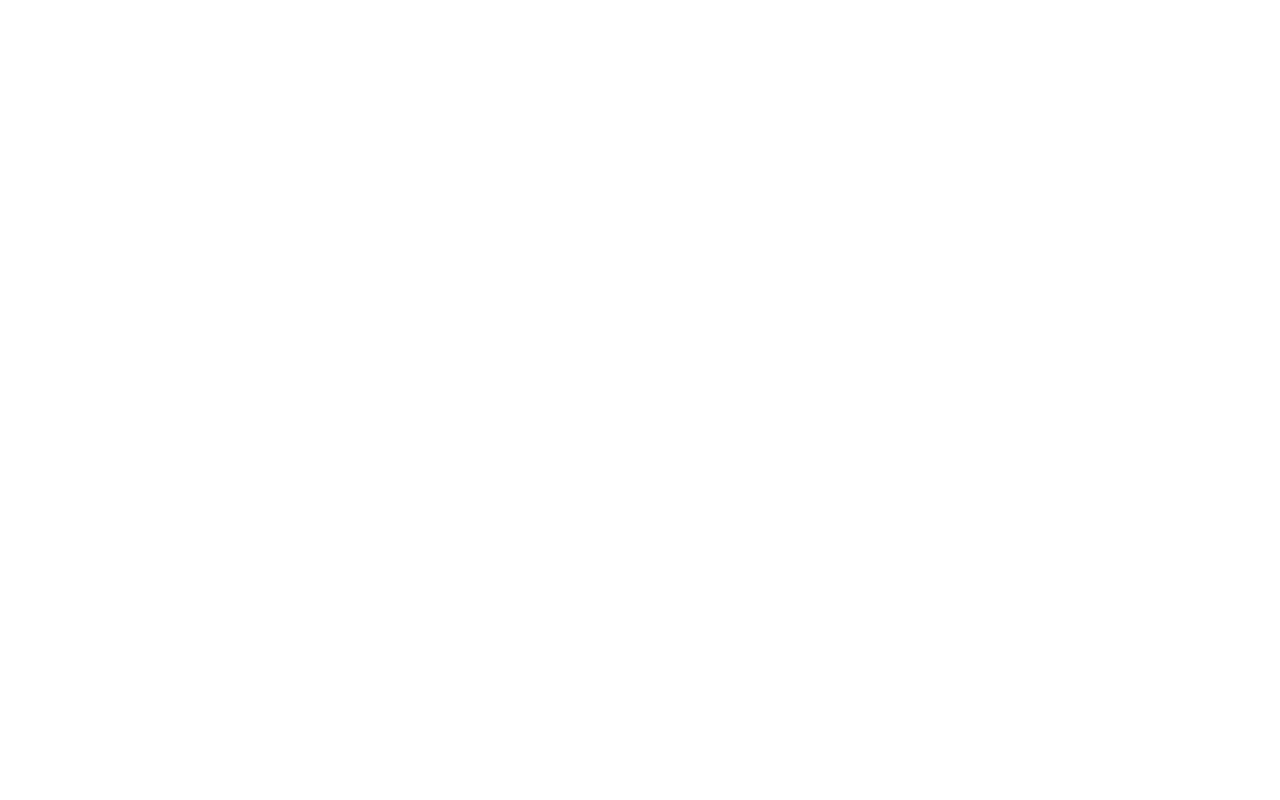
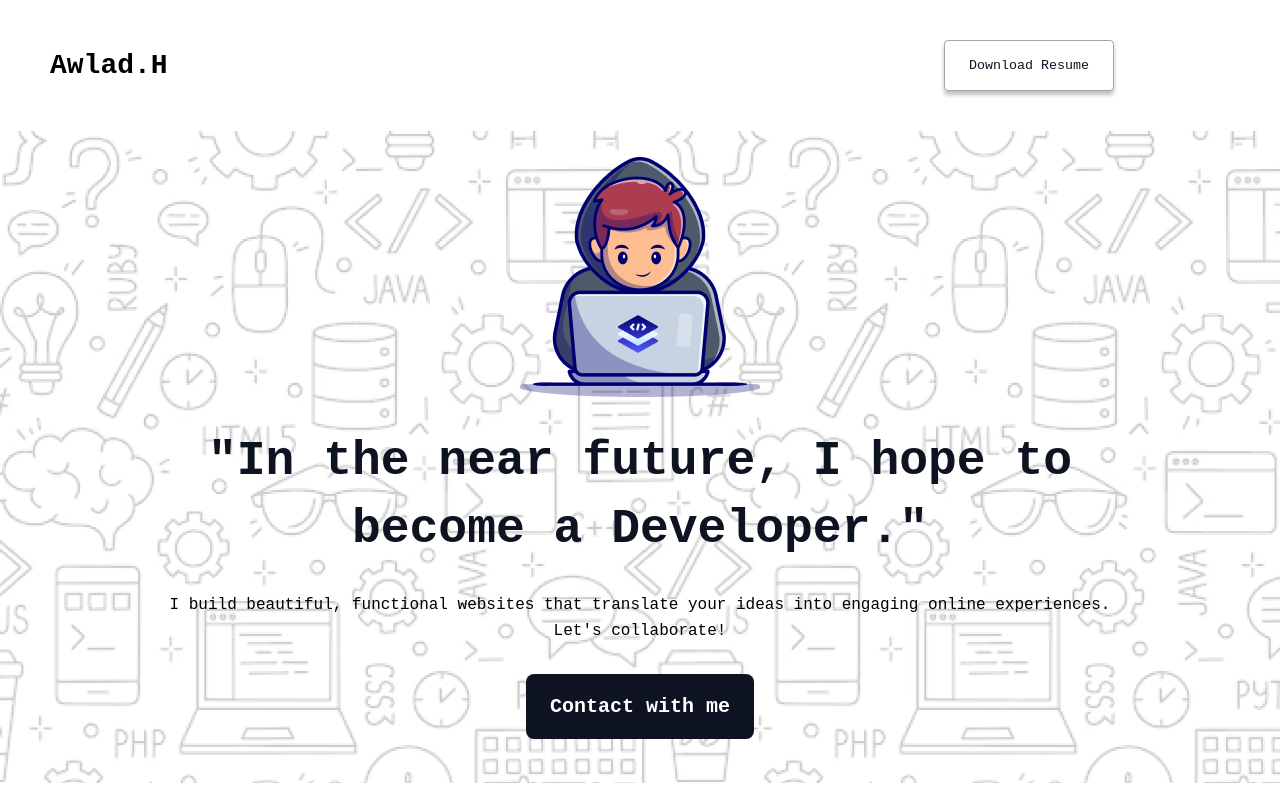
Before and after one commit to mizan360pro/b10a1-challenge, a plain HTML site: page index.html in a window 1280 px wide. Drawn offline with Linux system fonts and the light colour scheme; a web font is replaced by a local one.

Commit message:
NAV and Banner Section compleated

```diff
--- a/index.html
+++ b/index.html
@@ -4,8 +4,35 @@
     <meta charset="UTF-8">
     <meta name="viewport" content="width=device-width, initial-scale=1.0">
     <title>First Assignment - B10A1</title>
+    <link rel="stylesheet" href="/styles/styles.css">
+    <link rel="preconnect" href="https://fonts.googleapis.com">
+    <link rel="preconnect" href="https://fonts.gstatic.com" crossorigin>
+    <link href="https://fonts.googleapis.com/css2?family=Azeret+Mono:ital,wght@0,100..900;1,100..900&display=swap" rel="stylesheet">
 </head>
 <body>
+    <header>
+        <nav class="menu-bar">
+            <h1 class="logo">Awlad.H</h1>
+            <button class="btn-download">Download Resume</button>
+        </nav>
+        <div class="banner-bg">
+            <div class="banner">
+            <img class="banner-image" src="/images/Group.png" alt="Banner Developer Image">
+            <h1 class="banner-title">"In the near future, I hope to become a Developer."</h1>
+            <p class="banner-paragraph">I build beautiful, functional websites that translate your ideas into engaging online experiences. Let's collaborate!</p>
+            <button class="btn-banner">Contact with me</button>
+            </div>
+        </div>
+
+    </header>
+
+    <main>
+
+    </main>
+
+    <footer>
+
+    </footer>
 
 </body>
 </html>
--- a/styles/styles.css
+++ b/styles/styles.css
@@ -0,0 +1,90 @@
+
+.normal-font {
+  font-family: "Azeret Mono", monospace;
+  font-optical-sizing: auto;
+  font-weight: 400;
+  font-style: normal;
+}
+
+* {
+    margin: 0;
+    font-family: "Azeret Mono", monospace;
+}
+
+body {
+    width: 1440 px;
+}
+
+.menu-bar {
+    display: flex;
+    align-items: center;
+    justify-content: space-between;
+    margin-left: 50px;
+    margin-right: 166px;
+    height: 131px;
+}
+
+.logo {
+    font-size: 28px;
+    font-weight: 800;
+}
+
+.btn-download {
+    padding: 17px 24px;
+    color: #0D1321;
+    background-color: transparent;
+    border: 1px solid #0d132160;
+    border-radius: 4px;
+    box-shadow: 0px 4px 4px rgba(0,0,0, 0.25);
+}
+
+.banner-bg {
+    display: flex;
+    height: 652px;
+    justify-content: center;
+    background-image: url(/images/Hero-bg.png);
+    background-repeat: no-repeat;
+    background-size: cover;
+}
+
+.banner {
+    display: flex;
+    flex-direction: column;
+    width: 998px;
+    height: 582px;
+    /* justify-content: center; */
+    align-items: center;
+    padding-top: 26px;
+    padding-bottom: 44px;
+    justify-content: space-between;
+}
+
+/* .banner-image {
+    padding-bottom: 32px;
+} */
+
+.banner-title {
+    font-size: 48px;
+    font-weight: bold;
+    color:#0D1321;
+    text-align: center;
+    line-height: 68px;
+    /* padding-bottom: 24px; */
+}
+
+.banner-paragraph {
+    text-align: center;
+    font-size: 16px;
+    line-height: 26px;
+}
+
+.btn-banner {
+    padding-bottom: 44px;
+    font-size: 20px;
+    font-weight: bold;
+    padding: 21px 24px;
+    color: white;
+    background-color: #0D1321;
+    border-radius: 8px;
+    border: none;
+    }
```
